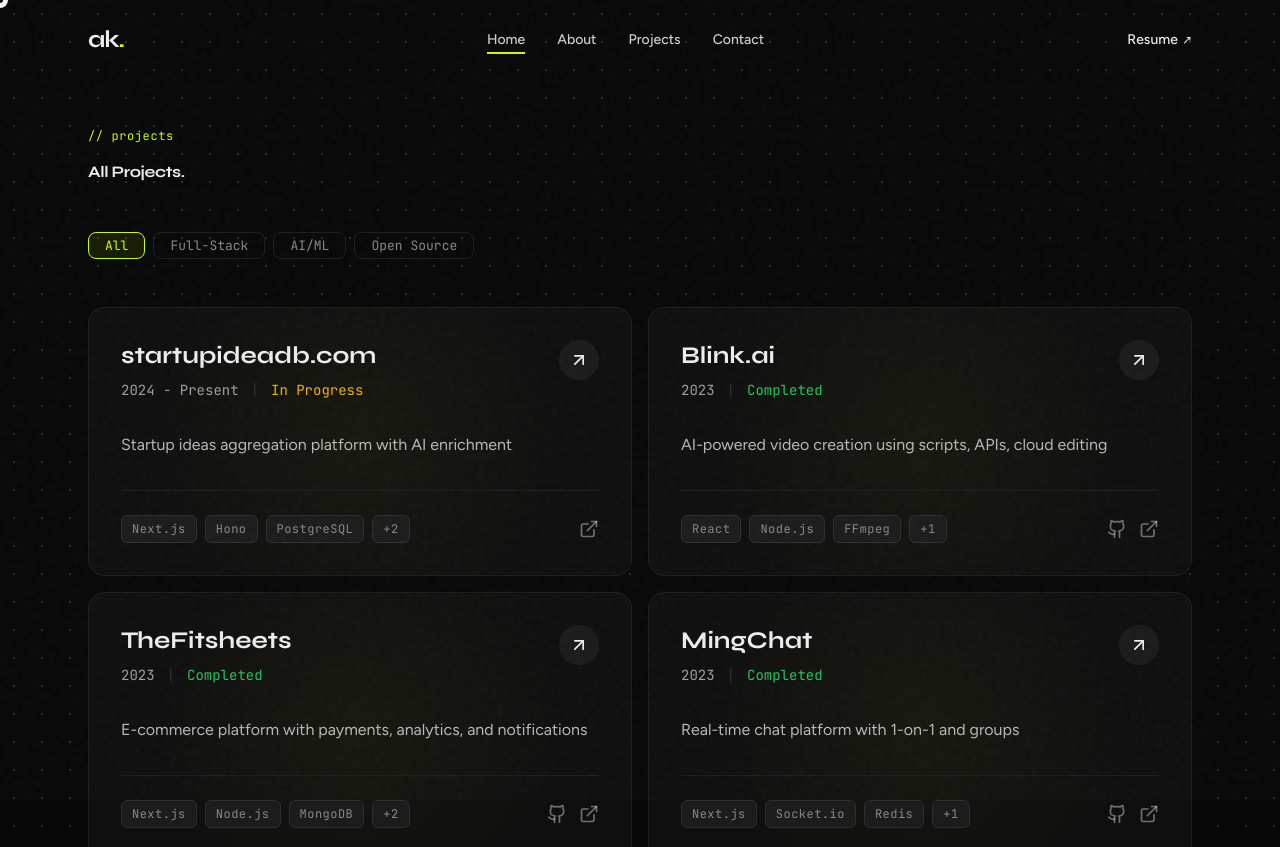
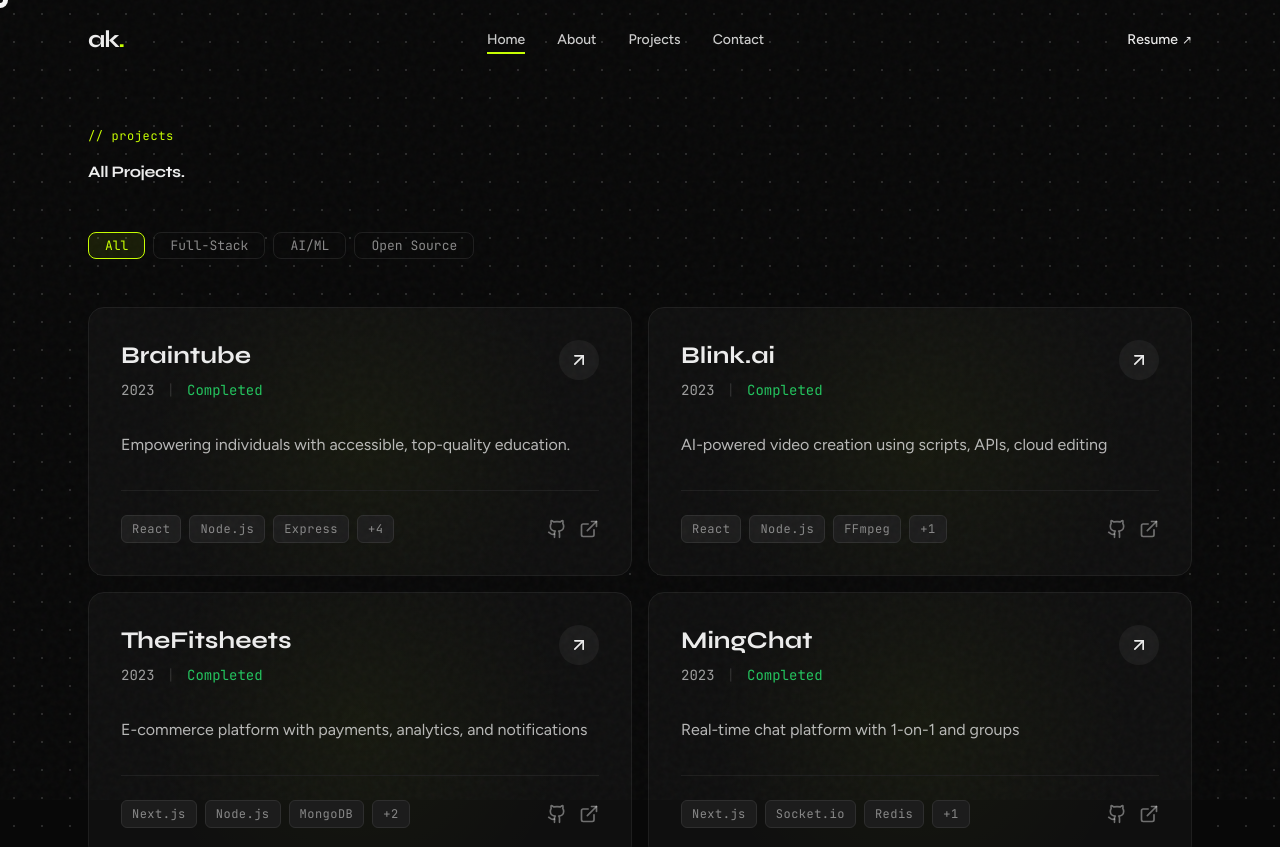
Before and after one commit to ashpeak/Portfolio-ashpeak, a Next.js app: page /projects in a window 1280 px wide. Shown: the top 847 px of the page. Built offline with nearby package versions, Linux system fonts and the light colour scheme.

Commit message:
project page fix

```diff
--- a/src/app/projects/[slug]/page.tsx
+++ b/src/app/projects/[slug]/page.tsx
@@ -9,18 +9,23 @@ export function generateStaticParams() {
   }))
 }
 
-export function generateMetadata({ params }: { params: { slug: string } }): Metadata {
-  const project = projectsData.find((p) => p.slug === params.slug)
+export async function generateMetadata({ params }: { params: Promise<{ slug: string }> }): Promise<Metadata> {
+  const { slug } = await params
+  const project = projectsData.find((p) => p.slug === slug)
   if (!project) return {}
 
   return {
     title: `${project.name} | Projects | Ashish Singh`,
     description: project.tagline,
+    openGraph: {
+      images: project.images
+    }
   }
 }
 
-export default function ProjectDetailPage({ params }: { params: { slug: string } }) {
-  const projectIndex = projectsData.findIndex((p) => p.slug === params.slug)
+export default async function ProjectDetailPage({ params }: { params: Promise<{ slug: string }> }) {
+  const { slug } = await params
+  const projectIndex = projectsData.findIndex((p) => p.slug === slug)
   if (projectIndex === -1) notFound()
 
   const project = projectsData[projectIndex]
--- a/src/components/layout/Footer.tsx
+++ b/src/components/layout/Footer.tsx
@@ -8,10 +8,10 @@ export default function Footer() {
           </div>
 
           <div className="flex gap-6 text-sm text-white/60">
-            <a href="#home" className="hover:text-white transition-colors">Home</a>
-            <a href="#about" className="hover:text-white transition-colors">About</a>
-            <a href="#projects" className="hover:text-white transition-colors">Projects</a>
-            <a href="#contact" className="hover:text-white transition-colors">Contact</a>
+            <a href="/#home" className="hover:text-white transition-colors">Home</a>
+            <a href="/#about" className="hover:text-white transition-colors">About</a>
+            <a href="/#projects" className="hover:text-white transition-colors">Projects</a>
+            <a href="/#contact" className="hover:text-white transition-colors">Contact</a>
           </div>
 
           <div className="flex gap-6 text-sm text-white/60">
--- a/src/components/layout/Nav.tsx
+++ b/src/components/layout/Nav.tsx
@@ -6,10 +6,10 @@ import { Menu, X } from 'lucide-react'
 import { cn } from '@/lib/utils'
 
 const links = [
-  { name: 'Home', href: '#home' },
-  { name: 'About', href: '#about' },
-  { name: 'Projects', href: '#projects' },
-  { name: 'Contact', href: '#contact' },
+  { name: 'Home', href: '/#home' },
+  { name: 'About', href: '/#about' },
+  { name: 'Projects', href: '/#projects' },
+  { name: 'Contact', href: '/#contact' },
 ]
 
 export default function Nav() {
@@ -21,7 +21,10 @@ export default function Nav() {
     const handleScroll = () => {
       setScrolled(window.scrollY > 40)
 
-      const sections = links.map(link => document.getElementById(link.href.substring(1)))
+      const sections = links.map(link => {
+        const id = link.href.split('#')[1]
+        return id ? document.getElementById(id) : null
+      })
       const scrollPosition = window.scrollY + 100
 
       for (let i = sections.length - 1; i >= 0; i--) {
@@ -49,7 +52,7 @@ export default function Nav() {
         )}
       >
         <div className="max-w-6xl mx-auto px-6 h-20 flex items-center justify-between">
-          <a href="#home" className="font-display font-bold text-2xl tracking-tighter">
+          <a href="/#home" className="font-display font-bold text-2xl tracking-tighter">
             ak<span className="text-[var(--accent)]">.</span>
           </a>
 
--- a/src/components/sections/Hero.tsx
+++ b/src/components/sections/Hero.tsx
@@ -90,7 +90,7 @@ export default function Hero() {
         <FadeUp delay={1.2}>
           <div className="flex items-center gap-4 mb-12">
             <MagneticWrap strength={0.2}>
-              <a href="#projects"><Button variant="primary">View Projects</Button></a>
+              <a href="/#projects"><Button variant="primary">View Projects</Button></a>
             </MagneticWrap>
             <MagneticWrap strength={0.2}>
               <a href={personalInfo.resume} target="_blank"><Button variant="ghost">Resume ↗</Button></a>
--- a/src/lib/data/projects.ts
+++ b/src/lib/data/projects.ts
@@ -14,7 +14,7 @@ export interface ProjectData {
   stack: string[]
   githubUrl?: string
   liveUrl?: string
-  heroImage: string
+  images: string[]
   overview: string
   keyFeatures: ProjectFeature[]
   architecture?: string
@@ -23,24 +23,27 @@ export interface ProjectData {
 
 export const projectsData: ProjectData[] = [
   {
-    slug: 'startupideadb',
-    name: 'startupideadb.com',
-    tagline: 'Startup ideas aggregation platform with AI enrichment',
-    date: '2024 - Present',
-    status: 'In Progress',
+    slug: 'braintube-main',
+    name: 'Braintube',
+    tagline: 'Empowering individuals with accessible, top-quality education.',
+    date: '2023',
+    status: 'Completed',
     category: 'Full-Stack',
-    role: 'Solo Builder — Architected and built the entire application from scratch, including database design, API development, AI integration, and frontend UI.',
-    stack: ['Next.js', 'Hono', 'PostgreSQL', 'Vertex AI', 'Drizzle ORM'],
-    liveUrl: '#',
-    heroImage: '/projects/startupideadb.webp',
-    overview: 'startupideadb.com is a comprehensive aggregator for startup ideas. It scrapes, organizes, and enriches startup ideas from various sources using AI to provide actionable insights for founders looking for their next big thing.',
+    role: 'Full-Stack Developer',
+    stack: ['React', 'Node.js', 'Express', 'MongoDB', 'Nodemailer', 'Redis', 'Socket.io'],
+    githubUrl: 'https://github.com/ashpeak/Progify',
+    liveUrl: 'https://braintube.kubacreatives.in/',
+    images: [
+      'https://images.unsplash.com/photo-1517694712202-14dd9538aa97?q=80&w=2070&auto=format&fit=crop',
+      'https://images.unsplash.com/photo-1555066931-4365d14bab8c?q=80&w=2070&auto=format&fit=crop',
+      'https://images.unsplash.com/photo-1498050108023-c5249f4df085?q=80&w=2072&auto=format&fit=crop'
+    ],
+    overview: 'Braintube offers free, expert-designed courses across various fields to empower individuals with accessible, top-quality education. Our mission is to make learning engaging, fun, and inclusive, fostering growth for beginners and professionals alike. Join us to enhance your future!',
     keyFeatures: [
-      { title: 'AI Enrichment', description: 'Uses Vertex AI to automatically categorize and evaluate incoming startup ideas based on market viability.' },
-      { title: 'High-Performance API', description: 'Built with Hono on the edge for blazing fast response times.' },
-      { title: 'Advanced Filtering', description: 'Complex taxonomy allowing users to filter ideas by industry, business model, and required technical difficulty.' }
+      { title: 'Interactive Learning', description: 'Engaging, fun, and inclusive course material.' },
+      { title: 'Expert-Designed Courses', description: 'Free, top-quality education across various fields.' }
     ],
-    architecture: 'The platform is split into a Next.js frontend hosted on Vercel, and a Hono backend deployed on Cloudflare Workers. It uses PostgreSQL with Drizzle ORM for data storage, and integrates directly with Google Cloud Vertex AI for background processing tasks.',
-    techDecisions: 'Chosen Hono over Express for edge compatibility and lower latency. Drizzle ORM was selected for its type safety and minimal overhead compared to Prisma.'
+    architecture: 'Built entirely on the MERN stack (MongoDB, Express.js, React.js, Node.js). It utilizes Socket.io for real-time features and Redis for caching and fast data retrieval, along with Nodemailer for automated email communications.'
   },
   {
     slug: 'blink-ai',
@@ -53,7 +56,7 @@ export const projectsData: ProjectData[] = [
     stack: ['React', 'Node.js', 'FFmpeg', 'Gemini AI'],
     githubUrl: '#',
     liveUrl: '#',
-    heroImage: '/projects/blink-ai.webp',
+    images: ['/projects/blink-ai.webp'],
     overview: 'Blink.ai automates short-form video creation. Users input a topic or a script, and the system generates a voiceover, fetches relevant stock footage, and stitches it all together with animated captions using FFmpeg.',
     keyFeatures: [
       { title: 'Automated Scripting', description: 'Leverages Gemini AI to turn short prompts into engaging 60-second video scripts.' },
@@ -72,7 +75,7 @@ export const projectsData: ProjectData[] = [
     stack: ['Next.js', 'Node.js', 'MongoDB', 'Redis', 'Easebuzz'],
     githubUrl: '#',
     liveUrl: '#',
-    heroImage: '/projects/thefitsheets.webp',
+    images: ['/projects/thefitsheets.webp'],
     overview: 'A robust e-commerce platform built from the ground up to handle high volumes of traffic and secure transactions. It includes a custom admin dashboard for inventory and order management.',
     keyFeatures: [
       { title: 'Secure Checkout', description: 'Integrated with Easebuzz payment gateway for seamless and secure transactions.' },
@@ -91,7 +94,7 @@ export const projectsData: ProjectData[] = [
     stack: ['Next.js', 'Socket.io', 'Redis', 'Express'],
     githubUrl: '#',
     liveUrl: '#',
-    heroImage: '/projects/mingchat.webp',
+    images: ['/projects/mingchat.webp'],
     overview: 'MingChat is a highly responsive chat application supporting direct messages, group chats, read receipts, and typing indicators. Designed to mimic the fluid feel of native messaging apps.',
     keyFeatures: [
       { title: 'Real-time Messaging', description: 'Powered by Socket.io with a Redis adapter for multi-instance scaling.' },
@@ -110,7 +113,7 @@ export const projectsData: ProjectData[] = [
     stack: ['Vite', 'React', 'PostgreSQL', 'Drizzle'],
     githubUrl: '#',
     liveUrl: '#',
-    heroImage: '/projects/effitask.webp',
+    images: ['/projects/effitask.webp'],
     overview: 'A productivity tool that combines a traditional to-do list with a drag-and-drop calendar interface. Designed for people who want to time-block their tasks effectively.',
     keyFeatures: [
       { title: 'Drag & Drop', description: 'Fluid drag-and-drop interface for moving tasks onto specific calendar slots.' },
@@ -129,7 +132,7 @@ export const projectsData: ProjectData[] = [
     stack: ['React', 'Node.js', 'MongoDB', 'Express'],
     githubUrl: '#',
     liveUrl: '#',
-    heroImage: '/projects/braintube.webp',
+    images: ['/projects/braintube.webp'],
     overview: 'An educational platform focused on video-based learning with integrated interactive notes that sync to video timestamps.',
     keyFeatures: [
       { title: 'Timestamped Notes', description: 'Users can take notes that are directly linked to specific moments in the video player.' },
@@ -147,7 +150,7 @@ export const projectsData: ProjectData[] = [
     stack: ['Next.js', 'Web Crypto API', 'Supabase'],
     githubUrl: '#',
     liveUrl: '#',
-    heroImage: '/projects/whisper-vault.webp',
+    images: ['/projects/whisper-vault.webp'],
     overview: 'A secure way to share sensitive information like API keys or passwords. The secret is encrypted in the browser, and the server never sees the decryption key.',
     keyFeatures: [
       { title: 'E2E Encryption', description: 'Uses AES-GCM for encryption within the browser before the payload ever hits the network.' },
@@ -165,7 +168,7 @@ export const projectsData: ProjectData[] = [
     stack: ['React', 'TMDB API', 'Tailwind CSS'],
     githubUrl: '#',
     liveUrl: '#',
-    heroImage: '/projects/imdb-clone.webp',
+    images: ['/projects/imdb-clone.webp'],
     overview: 'A visual clone of IMDB built to master React state management and third-party API integration. Features comprehensive search, filtering, and detailed movie pages.',
     keyFeatures: [
       { title: 'Infinite Scroll', description: 'Seamlessly loads more movies as the user scrolls down the page.' },
```
Also changed, not shown: src/app/projects/[slug]/ProjectDetailClient.tsx (+40 -6 lines).
